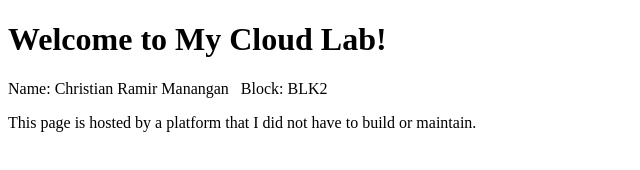
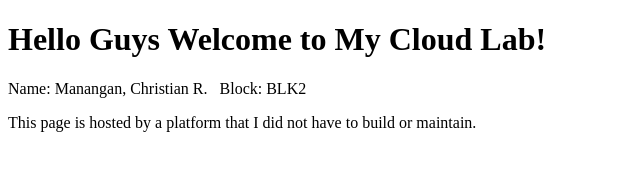
Before and after one commit to mananganchristian30-gif/Manangan-lab-1-site, a plain HTML site: page index.html in a window 1280 px wide. Shown: the whole page, without its empty margins (0-640 px from the left). Drawn offline with Linux system fonts and the light colour scheme.

Commit message:
Update welcome message and author details in index.html

```diff
--- a/index.html
+++ b/index.html
@@ -4,8 +4,8 @@
     <title>My Cloud Lab</title>
 </head>
 <body>
-    <h1>Welcome to My Cloud Lab!</h1>
-    <p>Name: Christian Ramir Manangan &nbsp; Block: BLK2</p>
+    <h1> Hello Guys Welcome to My Cloud Lab!</h1>
+    <p>Name: Manangan, Christian R. &nbsp; Block: BLK2</p>
     <p>This page is hosted by a platform that I did not have to build or maintain.</p>
 </body>
 </html>
```
